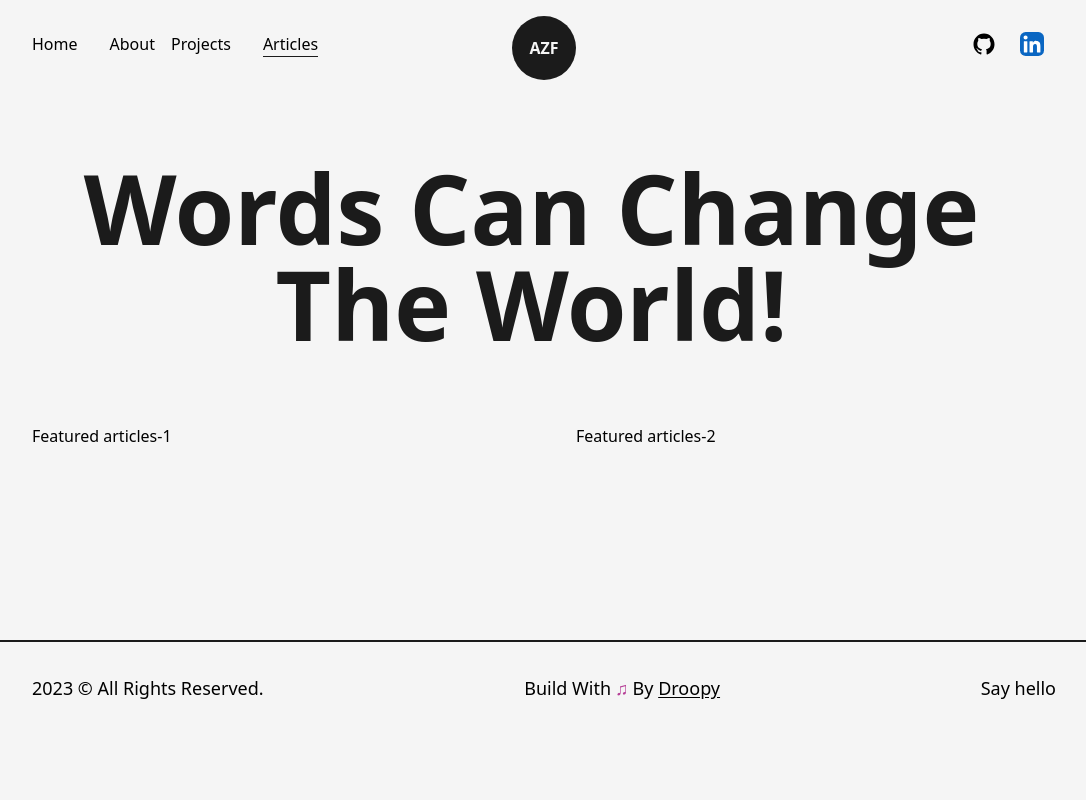
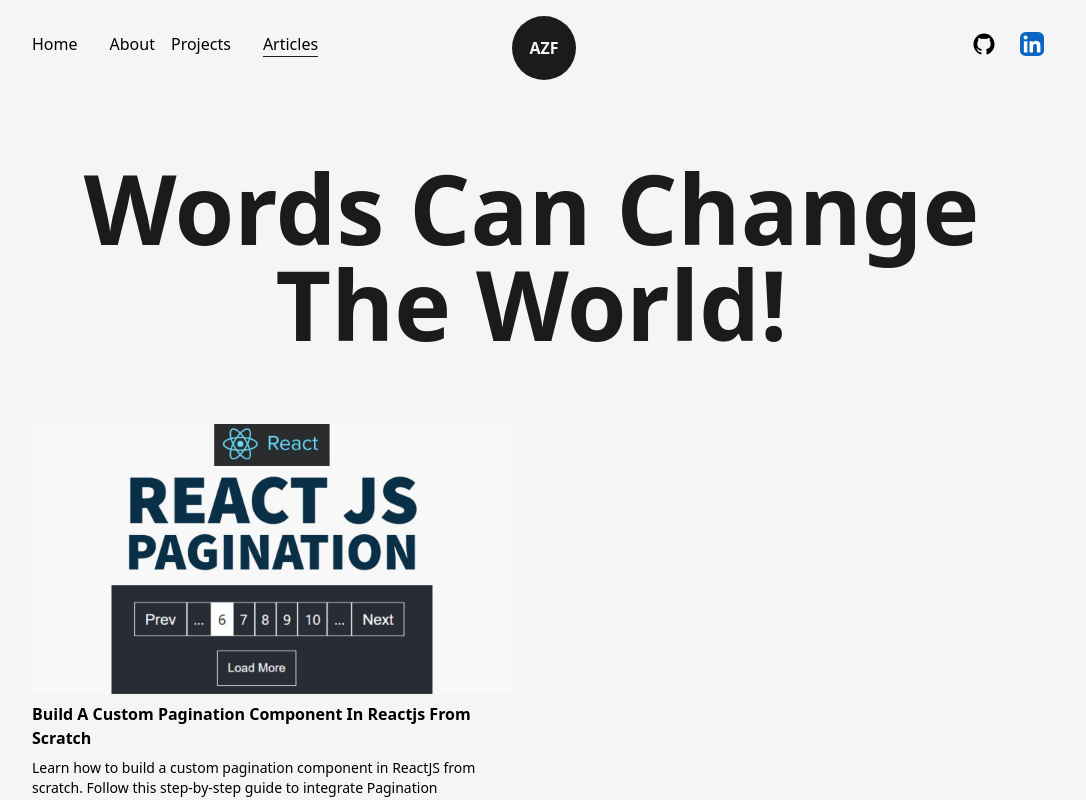
Before and after one commit to Alejandrozf23/developer-portafolio, a Next.js app: page /articles in a window 1280 px wide. Shown: the top 800 px of the page, without its empty margins (96-1182 px from the left). Built offline with nearby package versions, Linux system fonts and the light colour scheme.

Commit message:
Create Featured article component

```diff
--- a/src/pages/articles.js
+++ b/src/pages/articles.js
@@ -1,7 +1,25 @@
 import AnimatedText from "@/components/AnimatedText";
 import Layout from "@/components/Layout";
 import Head from "next/head";
+import Link from "next/link";
 import React from "react";
+import article1 from "../../public/images/articles/pagination component in reactjs.jpg"
+import Image from "next/image";
+
+const FeaturedArticle = ({img, title, time, summary, link}) => {
+    return(
+        <li>
+            <Link href={link} target="_blank" className="w-full cursor-pointer overflow-hidden rounded-lg">
+                <Image src={img} alt={title} className="w-full h-auto"/>
+            </Link>
+            <Link href={link} target="_blank">
+                <h2 className="capitalize text-2x1 font-bold my-2">{title}</h2>
+            </Link>
+            <p className="text-sm mb-2">{summary}</p>
+            <span className="text-primary font-semibold">{time}</span>
+        </li>
+    )
+}
 
 const articles = () => {
     return (
@@ -14,8 +32,14 @@ const articles = () => {
                 <Layout className="pt-16">
                     <AnimatedText text="Words can change the world!" className="mb-16"/>
                     <ul className="grid grid-cols-2 gap-16">
-                        <li>Featured articles-1</li>
-                        <li>Featured articles-2</li>
+                        <FeaturedArticle
+                        title="Build A Custom Pagination Component In Reactjs From Scratch"
+                        summary="Learn how to build a custom pagination component in ReactJS from scratch.
+                        Follow this step-by-step guide to integrate Pagination component in your ReactJS project.
+                        9 min read"
+                        time="9 min read"
+                        link="/"
+                        img={article1}/>
                     </ul>
                 </Layout>
             </main>
```
